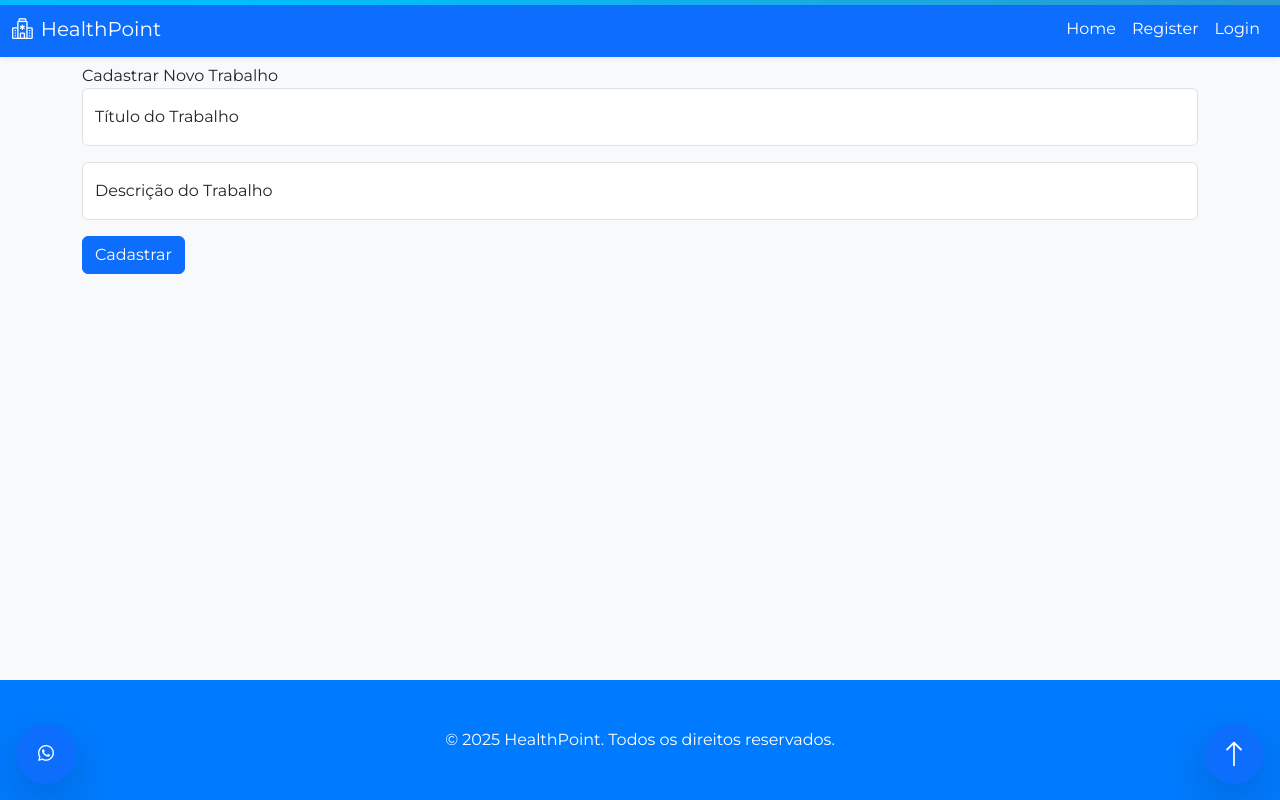
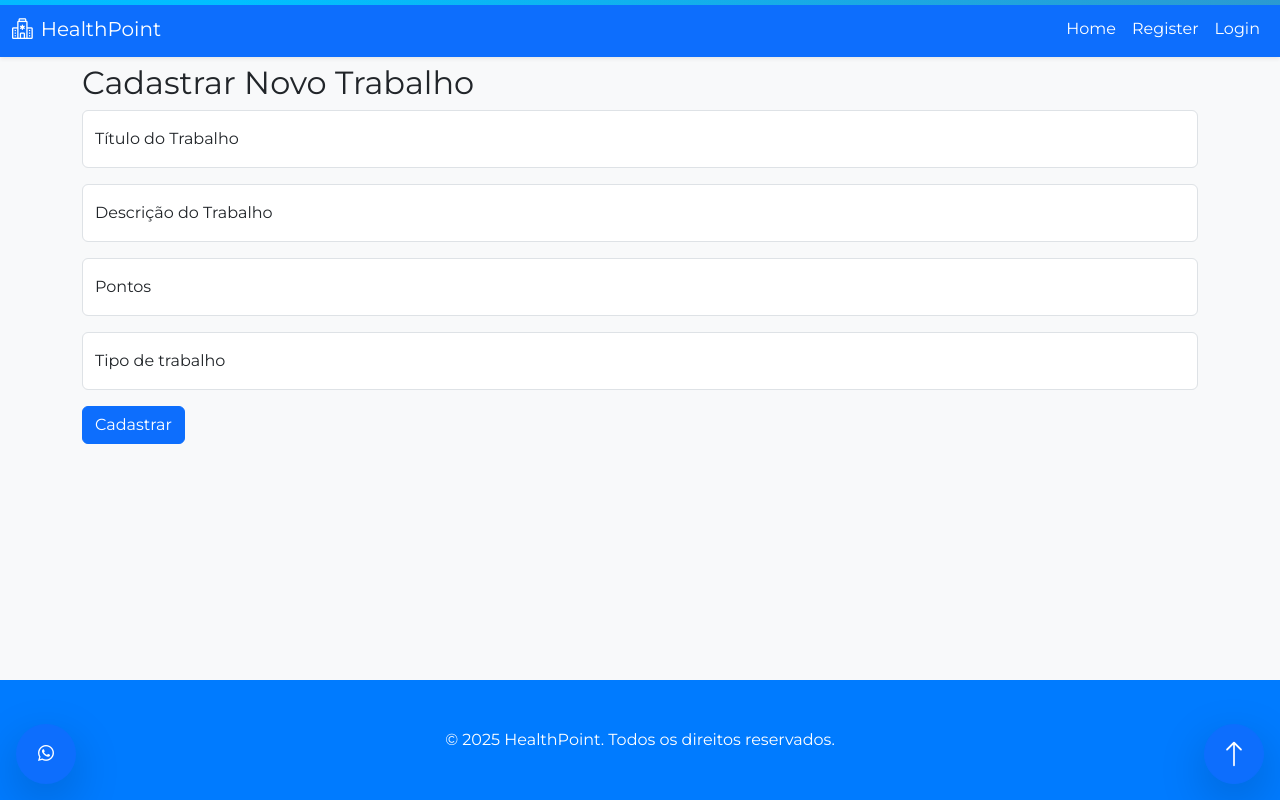
Before and after one commit to juancoutinhoflooxmongagua/HealthPoint-Frontend, a React (Create React App) app: page /NewJob in a window 1280 px wide. Built offline with nearby package versions, Linux system fonts and the light colour scheme.

Commit message:
feat: jobs correct

```diff
--- a/src/Views/Main/Jobs/NewJob.jsx
+++ b/src/Views/Main/Jobs/NewJob.jsx
@@ -1,26 +1,89 @@
-import React, { useState, useEffect } from "react";
-import { useNavigate } from "react-router-dom";
+import React, { useState } from "react";
 import axios from "axios";
-import { useAuth } from "../../Context/authContext";
 
 export default function NewJob() {
+  const [jobTitle, setJobTitle] = useState("");
+  const [jobDescription, setJobDescription] = useState("");
+  const [jobPoint, setJobPoint] = useState("");
+  const [jobType, setJobType] = useState("");
+
+  const handleSubmit = async (e) => {
+    e.preventDefault();
+    try {
+      await axios.post(
+        "https://healthpoint-backend-production.up.railway.app/jobs",
+        {
+          job_title: jobTitle,
+          job_description: jobDescription,
+          job_points: jobPoint,
+          job_type: jobType,
+        }
+      );
+      alert("Trabalho cadastrado com sucesso!");
+    } catch (err) {
+      console.error(err);
+      alert("Erro ao cadastrar trabalho.");
+    }
+  };
+
   return (
     <div>
-            Cadastrar Novo Trabalho
-
-            <form action="https://healthpoint-backend-production.up.railway.app/job" method="POST">
+      <h2>Cadastrar Novo Trabalho</h2>
+      <form onSubmit={handleSubmit}>
         <div className="form-floating mb-3">
-                    <input type="text" className="form-control" name="job_title" id="job_title" placeholder="Título do Trabalho" />
+          <input
+            type="text"
+            className="form-control"
+            name="job_title"
+            id="job_title"
+            placeholder="Título do Trabalho"
+            value={jobTitle}
+            onChange={(e) => setJobTitle(e.target.value)}
+          />
           <label htmlFor="job_title">Título do Trabalho</label>
         </div>
 
         <div className="form-floating mb-3">
-                    <input type="text" className="form-control" name="job_description" id="job_description" placeholder="Descrição do Trabalho" />
+          <input
+            type="text"
+            className="form-control"
+            name="job_description"
+            id="job_description"
+            placeholder="Descrição do Trabalho"
+            value={jobDescription}
+            onChange={(e) => setJobDescription(e.target.value)}
+          />
           <label htmlFor="job_description">Descrição do Trabalho</label>
+        </div>
+
+        <div className="form-floating mb-3">
+          <input
+            type="number"
+            className="form-control"
+            name="job_points"
+            id="job_points"
+            placeholder="Pontos"
+            value={jobPoint}
+            onChange={(e) => setJobPoint(e.target.value)}
+          />
+          <label htmlFor="job_points">Pontos</label>
+        </div>
+
+        <div className="form-floating mb-3">
+          <input
+            type="text"
+            className="form-control"
+            name="job_type"
+            id="job_type"
+            placeholder="Tipo de trabalho"
+            value={jobType}
+            onChange={(e) => setJobType(e.target.value)}
+          />
+          <label htmlFor="job_type">Tipo de trabalho</label>
         </div>
 
         <button type="submit" className="btn btn-primary">Cadastrar</button>
       </form>
     </div>
-    )
+  );
 }
```
Lines whose indentation alone changed are shown as unchanged.
